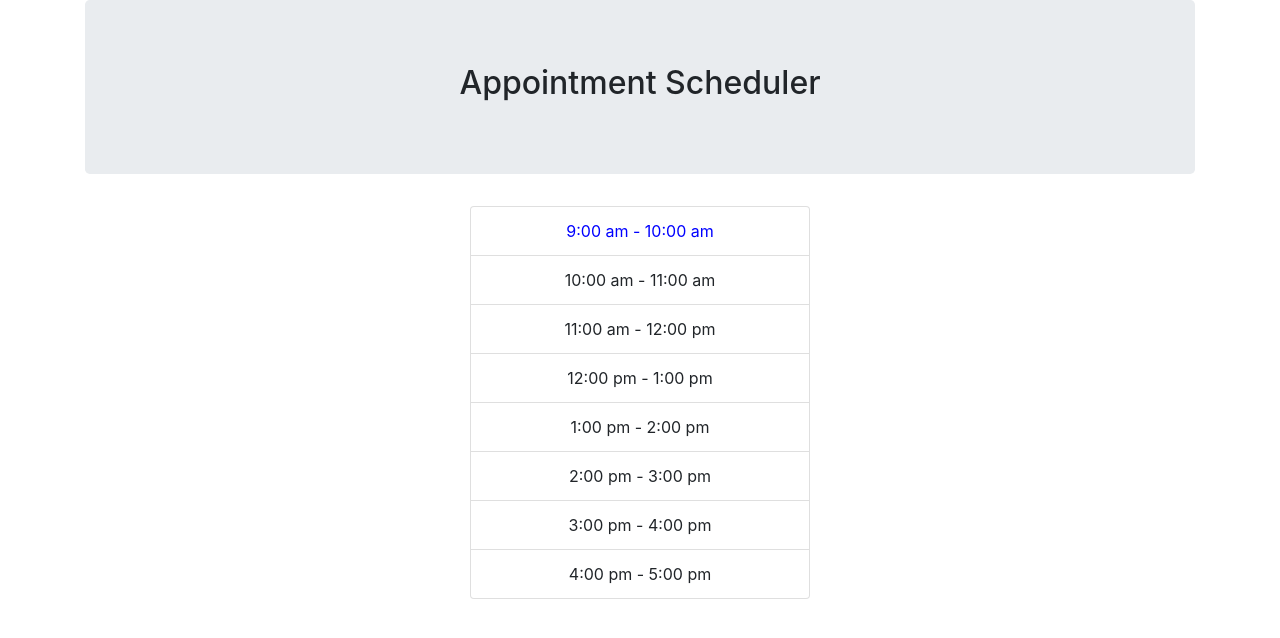
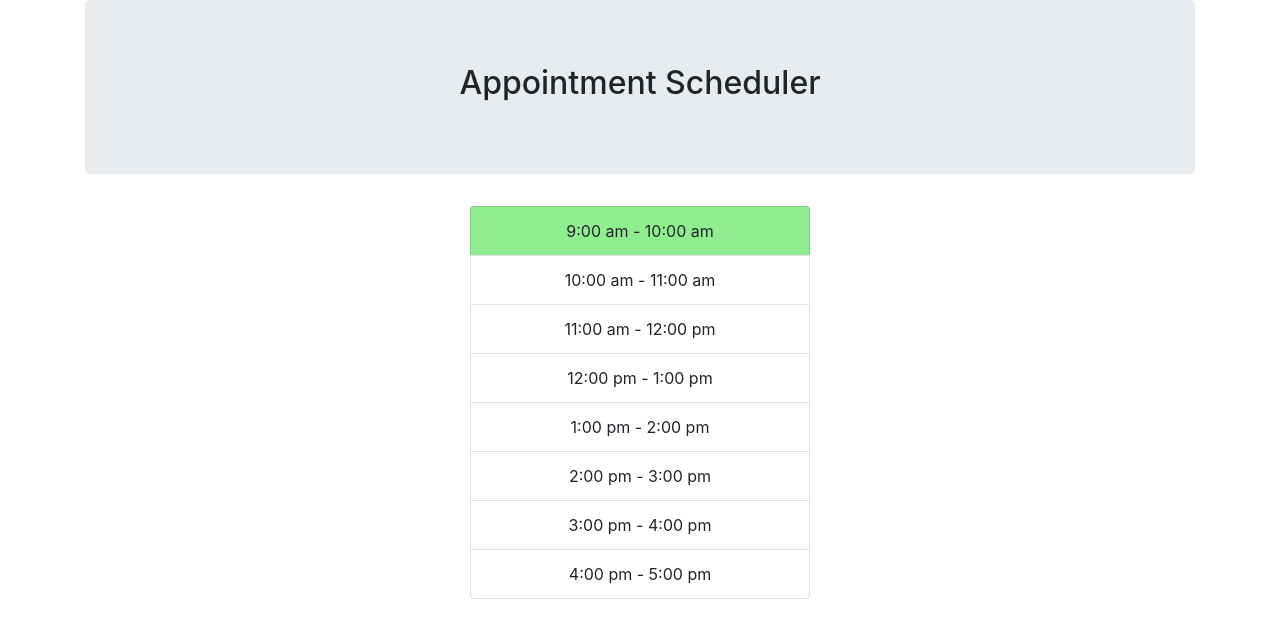
Before and after one commit to jeffrey16lewis/appointment-schedule, a React (Create React App) app: page / in a window 1280 px wide. In both pictures the pointer is over the item "9:00 am - 10:00 am". Shown: the top 638 px of the page. Built offline with nearby package versions, Linux system fonts and the light colour scheme.

Commit message:
total functionality

```diff
--- a/src/App.css
+++ b/src/App.css
@@ -33,5 +33,5 @@
 }
 
 .list-group-item:hover {
-  color: blue;
+  background-color: lightgreen;
 }
```
